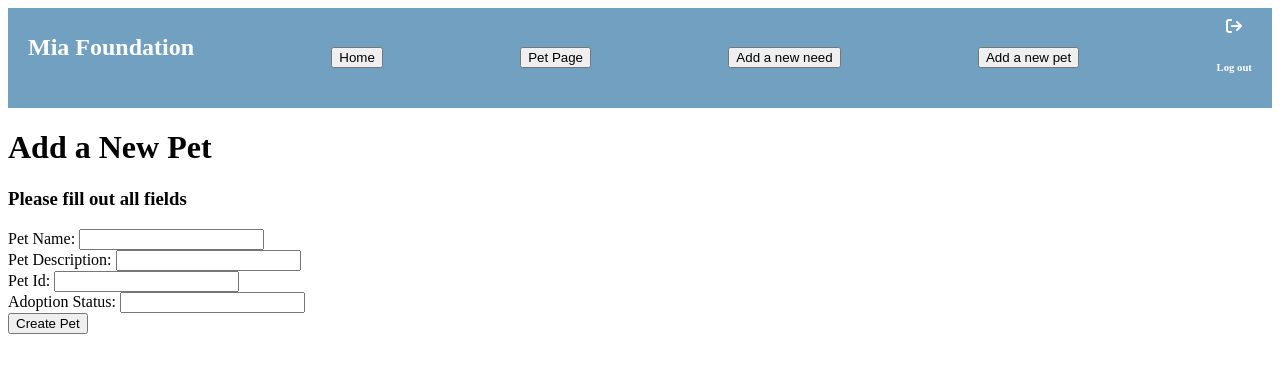
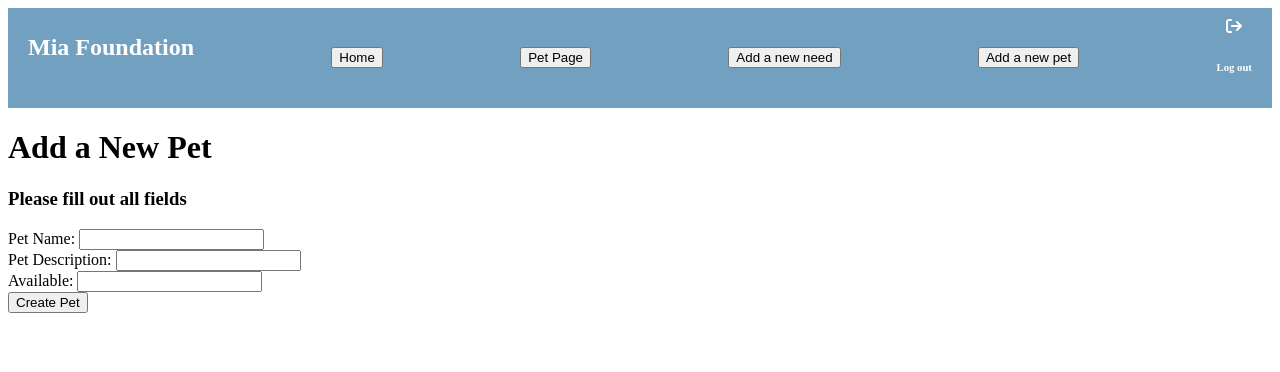
Before and after one commit to mjd3502/SWEN-261-Final-Project, an Angular app in the folder ufund-ui/ufund/: page /admin-create-pet in a window 1280 px wide. Shown: the top 372 px of the page. Built offline with nearby package versions, Linux system fonts and the light colour scheme.

Commit message:
fixed pet id issue

```diff
--- a/ufund-ui/ufund/src/app/add-pet/add-pet.component.html
+++ b/ufund-ui/ufund/src/app/add-pet/add-pet.component.html
@@ -19,16 +19,16 @@
 
         </div>
 
-
+        <!--
         <div class="formGroup">
             <label>Pet Id: </label>
             <input type="text" class="form-input" id="cost"
             [(ngModel)] = "pet.id" name="id" ng-required="true">
 
         </div>
-
+        //-->
         <div class="formGroup">
-            <label>Adoption Status: </label>
+            <label>Available: </label>
             <input type="text" class="form-input" id="type"
             [(ngModel)] = "pet.available" name="available" ng-required="true">
 
```
